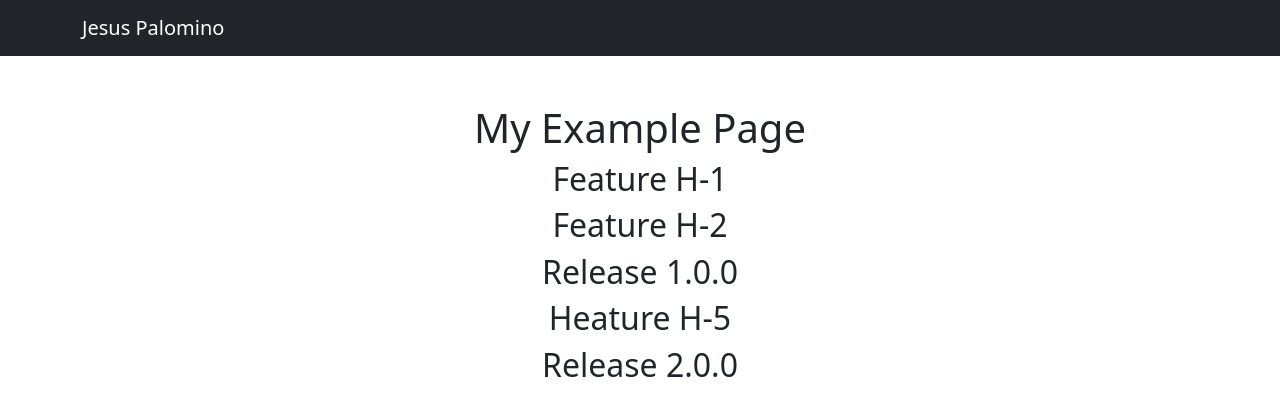
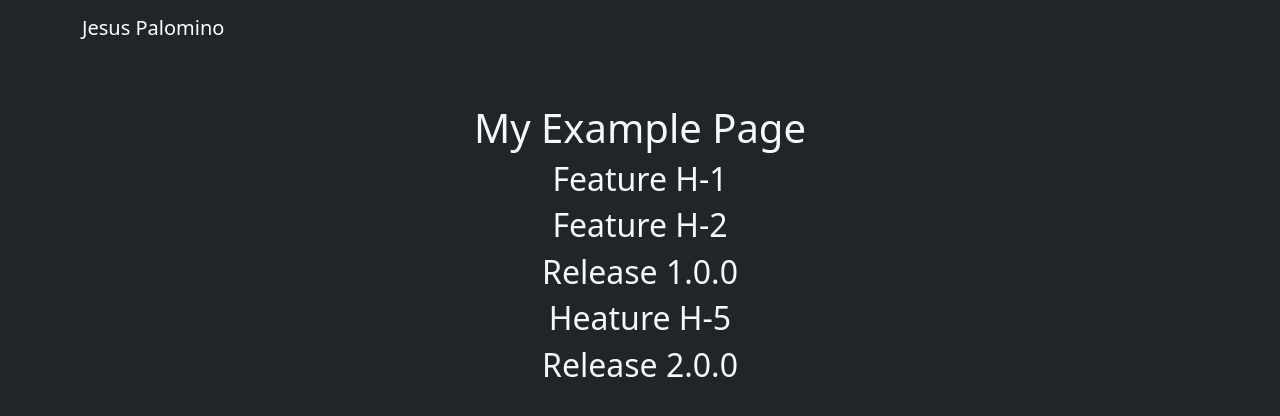
Before and after one commit to jpalomino10/git-flow-avh-example, a plain HTML site: page index.html in a window 1280 px wide. Drawn offline with nearby package versions, Linux system fonts and the light colour scheme.

Commit message:
new bg color

```diff
--- a/index.html
+++ b/index.html
@@ -13,13 +13,13 @@
     <title>Hola Mundo!</title>
 </head>
 
-<body>
+<body class="bg-dark">
     <nav class="navbar navbar-dark bg-dark">
         <div class="container-md">
             <a class="navbar-brand" href="#">Jesus Palomino</a>
         </div>
     </nav>
-    <div class="container text-center mt-5">
+    <div class="container text-center mt-5 text-light">
 
         <h1>My Example Page</h1>
         <h2>Feature H-1</h2>
```
